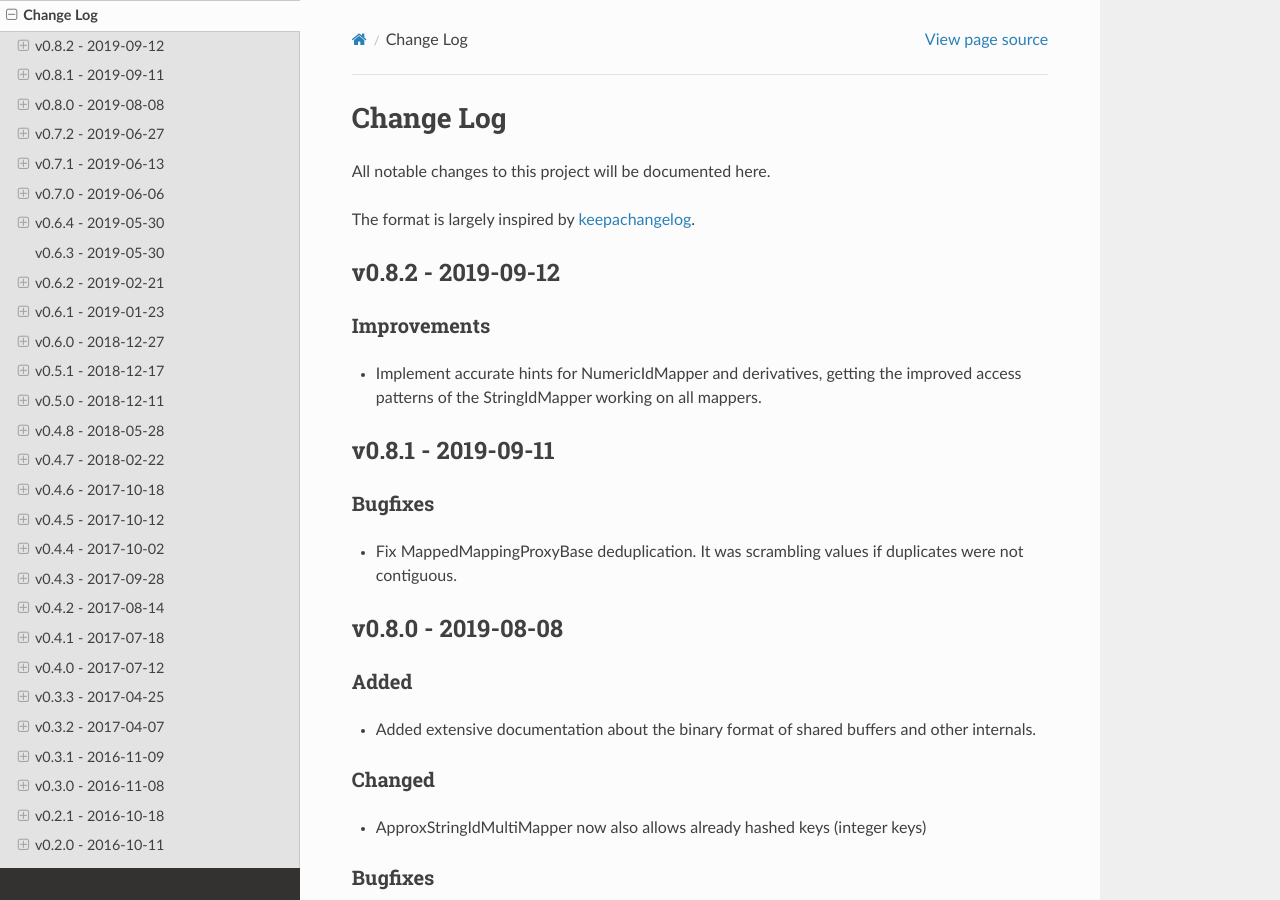
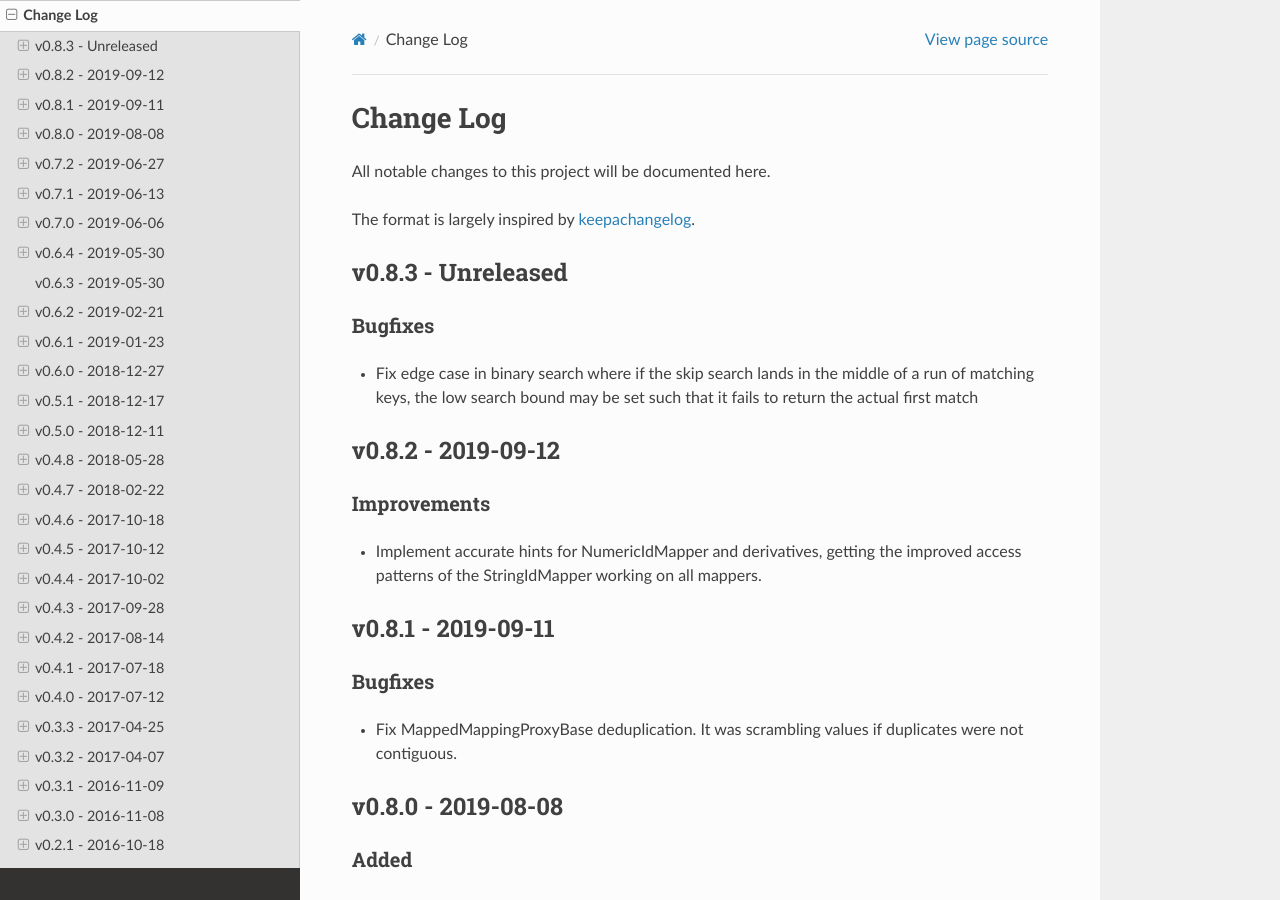
Before and after one commit to jampp/sharedbuffers, a Sphinx documentation site: the page built from doc/source/CHANGELOG.rst, in a window 1280 px wide and 900 px high. Built offline with Sphinx 7.4.7 and the Read the Docs theme 2.0.0, drawn with Linux system fonts in a browser that asks for light colours.

Commit message:
Fix search edge case

```diff
--- a/doc/source/CHANGELOG.rst
+++ b/doc/source/CHANGELOG.rst
@@ -4,6 +4,16 @@ Change Log
 All notable changes to this project will be documented here.
 
 The format is largely inspired by keepachangelog_.
+
+v0.8.3 - Unreleased
+===================
+
+Bugfixes
+--------
+
+- Fix edge case in binary search where if the skip search lands in the middle
+  of a run of matching keys, the low search bound may be set such that it
+  fails to return the actual first match
 
 v0.8.2 - 2019-09-12
 ===================
--- a/setup.py
+++ b/setup.py
@@ -118,7 +118,7 @@ else:
     extra['ext_modules'] = lazy_modules()
     extra['setup_requires'] = setup_requires
 
-VERSION = "0.8.2"
+VERSION = "0.8.3"
 
 version_path = os.path.join(os.path.dirname(__file__), 'sharedbuffers', '_version.py')
 if not os.path.exists(version_path):
```
Also changed, not shown: 1 other file.
